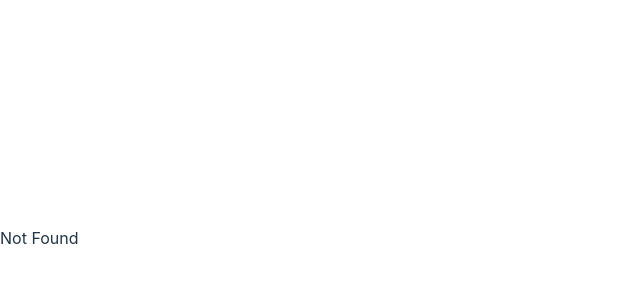
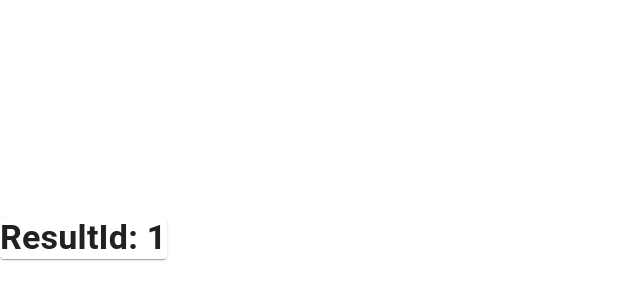
Before and after one commit to SahanWickramage/adxl-code-challenge, a React (Vite) app in the folder dashboard/: page /findings/1 in a window 1280 px wide. Shown: the part 162-462 px from the top of the page, without its empty margins (0-640 px from the left). Built offline with nearby package versions, Linux system fonts and the light colour scheme.

Commit message:
task3 : added scan findings route

```diff
--- a/dashboard/src/navigation/AppRoutes.tsx
+++ b/dashboard/src/navigation/AppRoutes.tsx
@@ -1,6 +1,7 @@
 import { BrowserRouter as Router, Route, Routes } from 'react-router-dom';
 import SubmitScanResult from '../screens/submit-scan-result/SubmitScanResult'
 import SecurityScanResultList from '../screens/scan-result-list/SecurityScanResultList'
+import SecurityScanFindingList from '../screens/scan-finding-list/SecurityScanFindingList';
 import Home from '../screens/Home'
 
 function AppRoutes() {
@@ -8,8 +9,9 @@ function AppRoutes() {
     <Router>
       <Routes>
         <Route path="/" element={<Home />} />
-        <Route path="/submit" element={<SubmitScanResult />} />
-        <Route path="/list" element={<SecurityScanResultList />} />
+        <Route path="/submissions" element={<SubmitScanResult />} />
+        <Route path="/results" element={<SecurityScanResultList />} />
+        <Route path="/findings/:resultId" element={<SecurityScanFindingList />} />
         <Route path="*" element={<div>Not Found</div>} />
       </Routes>
     </Router>
--- a/dashboard/src/navigation/NavBar.tsx
+++ b/dashboard/src/navigation/NavBar.tsx
@@ -8,7 +8,7 @@ function NavBar() {
                 <Button color="inherit" component={Link} to="/submit">
                     Submit
                 </Button>
-                <Button color="inherit" component={Link} to="/list">
+                <Button color="inherit" component={Link} to="/contact">
                     List
                 </Button>
             </Toolbar>
--- a/dashboard/src/screens/scan-finding-list/SecurityScanFindingList.tsx
+++ b/dashboard/src/screens/scan-finding-list/SecurityScanFindingList.tsx
@@ -1,13 +1,18 @@
-import { SecurityScanFindingRecord } from "../../types/data";
+import { Paper, Box, Typography} from '@mui/material';
+import { useParams } from 'react-router-dom';
 
-function SecurityScanFindingList(record: SecurityScanFindingRecord) {
+type RouteParams = {
+    resultId: string;
+};
+
+function SecurityScanFindingList() {
+    const { resultId } = useParams<RouteParams>();
 
     return (
-        <>
-            <h2>Finding</h2>
-            <p>{record.type}</p>
-            <p>{record.ruleId}</p>
-        </>
+        <Paper>
+            <Typography variant="h4"><b>ResultId: {resultId}</b></Typography>
+            <Box></Box>
+        </Paper>
     )
 }
 
```
